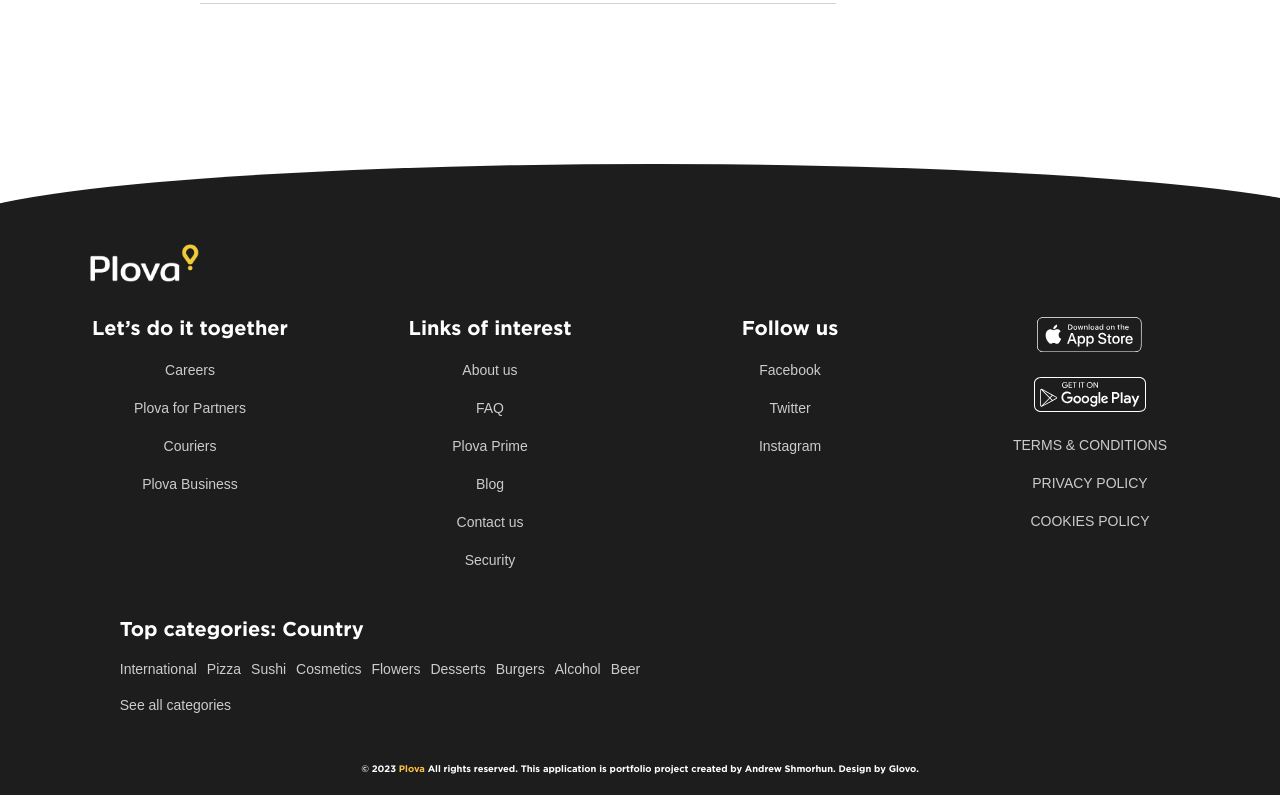
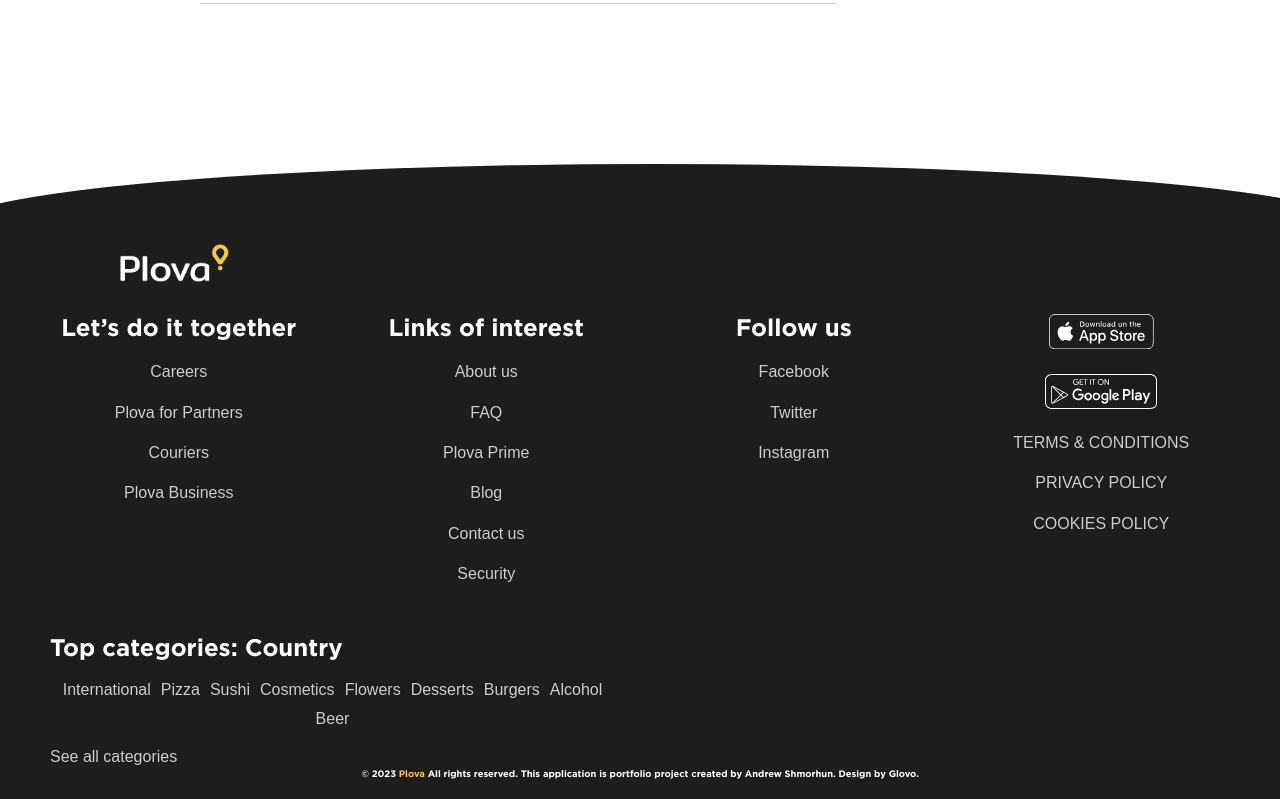
Before and after one commit to AndrewShmorhunGit/plova, a React (Create React App) app: page /order in a window 1280 px wide. Shown: the part 1357-2156 px from the top of the page. Built offline with nearby package versions, Linux system fonts and the light colour scheme; a web font is replaced by a local one.

Commit message:
Home Page adopt to 555px

```diff
--- a/src/components/FoodNearGallery.tsx
+++ b/src/components/FoodNearGallery.tsx
@@ -39,7 +39,7 @@
           </div>
         </div>
       ) : (
-        <section className="container gallery">
+        <section className="gallery">
           <div className="title">
             <span className="food-title">
               <div className="food-deco">Food</div> near you
@@ -100,7 +100,10 @@
   }
   .gallery {
     color: #212529;
-    padding: 4rem 0 8rem 0;
+    display: flex;
+    flex-direction: column;
+    align-items: center;
+    justify-content;
   }
 
   .decoration-swg {
@@ -213,8 +216,8 @@
   }
 
   .title {
-    padding: 7.8rem 0 4.8rem 8rem;
-    position: relative;
+    padding: 7rem 2rem;;
+
   }
 
   .food-title {
@@ -312,4 +315,25 @@
     // gap: 0.4rem;
     font-size: 1.6rem;
   }
+
+  @media (max-width: 1250px) {
+    .gallery-container {
+      grid-template-columns: repeat(2, 45rem);
+      grid-template-rows: repeat(6, 20rem);
+    }
+  }
+  @media (max-width: 1000px) {
+    .gallery-container {
+      grid-template-columns: repeat(1, 50rem);
+      grid-template-rows: repeat(12, 18rem);
+      row-gap: 6rem;
+    }
+  }
+
+  @media (max-width: 550px) {
+    .gallery-container {
+      grid-template-columns: repeat(1, 45rem);
+    }
+  }
+
 `;
--- a/src/components/Footer.tsx
+++ b/src/components/Footer.tsx
@@ -80,7 +80,9 @@
                   );
                 })}
               </div>
-              <p>See all categories</p>
+              <a href="#" className="link">
+                <p>See all categories</p>
+              </a>
             </div>
           </div>
         </div>
@@ -98,8 +100,9 @@
 
 const Wrapper = styled.main`
   .footer-container {
-    width: 110rem;
-    margin: 0 auto;
+    display: flex;
+    flex-direction: column;
+    padding: 0 5rem;
   }
 
   .app-footer {
@@ -112,20 +115,13 @@
     color: #ffc244;
   }
 
-  h3 {
-    font-size: 1.6rem;
-    color: #fff;
-    font-weight: 500;
-  }
-
   h2 {
-    font-size: 2rem;
+    font-size: 2.4rem;
     color: #fff;
   }
 
   p {
-    font-size: 1.4rem;
-    // text-transform: capitalize;
+    font-size: 1.6rem;
     color: #cccccc;
   }
 
@@ -138,17 +134,15 @@
     grid-template-columns: 1fr 1fr 1fr 1fr;
     grid-template-rows: 2fr 1fr;
     justify-items: center;
-    column-gap: 10rem;
+    column-gap: 5rem;
     row-gap: 5rem;
   }
 
   .footer-bottom {
-    padding-top: 2rem;
     color: #fff;
-    flex-direction: column;
-    gap: 1rem;
     font-weight: 200;
   }
+
   .links {
     display: flex;
     flex-direction: column;
@@ -168,7 +162,8 @@
 
   .footer-logo {
     width: 12rem;
-    padding: 0 0 3.2rem 0;
+    padding-bottom: 3.2rem;
+    margin-left: 7rem;
   }
 
   .language-picker {
@@ -177,7 +172,6 @@
   }
 
   .categories {
-    padding-left: 8rem;
     text-align: left;
     grid-column: 1/3;
     grid-row: 2/3;
@@ -185,6 +179,7 @@
 
   .country-links {
     display: flex;
+    flex-wrap: wrap;
     padding: 2rem 0rem;
     gap: 1rem;
   }
@@ -199,4 +194,32 @@
   .link:active {
     color: red;
   }
+
+  @media (max-width: 1200px) {
+    .footer-info {
+      column-gap: 3vw;
+      grid-template-columns: 1fr 1fr 1fr 1fr;
+      grid-template-rows: 2fr 1fr;
+    }
+  }
+
+  @media (max-width: 1100px) {
+    .footer-info {
+      column-gap: 1vw;
+      grid-template-columns: 1fr 1fr 1fr;
+      grid-template-rows: 1fr 1fr;
+    }
+  }
+
+  @media (max-width: 1000px) {
+    h2 {
+      font-size: 2rem;
+      color: #fff;
+    }
+
+    p {
+      font-size: 1.4rem;
+      color: #cccccc;
+    }
+  }
 `;
--- a/src/components/MainHeader.tsx
+++ b/src/components/MainHeader.tsx
@@ -1,7 +1,8 @@
 import styled from "styled-components";
 import headerLogo from "../logos/headerLogo.png";
+import headerMobileLogo from "../logos/glovo-logo-location.svg";
 import { FiSearch } from "react-icons/fi";
-import { Link } from "react-router-dom";
+// import { Link } from "react-router-dom";
 import React from "react";
 import { MainHeaderLocation, UserData } from "./index";
 
@@ -25,11 +26,20 @@
       <header className="nav-sticky">
         <div className="header-for-city-page">
           <div className="header-layout">
-            <Link to="/">
+            <img
+              src={headerMobileLogo}
+              alt="plova logo"
+              className="mobile-logo"
+            />
             <img src={headerLogo} alt="plova logo" className="logo" />
-            </Link>
-
             <div className="header-center">
+              <div className="location-center">
+                <MainHeaderLocation
+                  changeLocationModal={changeLocationModal}
+                  setChangeLocationModal={setChangeLocationModal}
+                />
+              </div>
+              <div className="search">
                 <label className="search-label">
                   <FiSearch />
                 </label>
@@ -46,11 +56,14 @@
                   />
                 </form>
               </div>
+            </div>
             <div className="header-right">
+              <div className="location-right">
                 <MainHeaderLocation
                   changeLocationModal={changeLocationModal}
                   setChangeLocationModal={setChangeLocationModal}
                 />
+              </div>
               {!null ? (
                 <button
                   className="btn-start"
@@ -86,19 +99,24 @@
   }
 
   .header-layout {
-    padding: 3rem 7.5%;
+    padding: 3rem 6vw;
     margin: 0 auto;
     display: flex;
     justify-content: space-between;
     align-items: center;
+    // transition: all 0.5s;
   }
 
   .logo {
     margin-top: -1.4rem;
-    width: 12rem;
+    width: 14rem;
   }
 
-  .header-center {
+  .mobile-logo {
+    display: none;
+  }
+
+  .search {
     height: 4.6rem;
     min-width: 42rem;
     background: #ffffff;
@@ -139,8 +157,8 @@
     overflow: hidden;
     text-overflow: ellipsis;
     border: none;
-    height: 100%;
-    width: 100%;
+    // height: 100%;
+    // width: 100%;
     font-size: 1.8rem;
     line-height: 1.4;
     font-weight: 300;
@@ -197,4 +215,60 @@
   .header-user-address-content-location-icon {
     min-width: 2rem;
   }
+
+  .location-center {
+    display: none;
+  }
+
+  @media (max-width: 1450px) {
+    // .header-right {
+    //   flex-direction: column;
+    //   gap: 1rem;
+    // }
+
+    .location-right {
+      display: none;
+    }
+
+    .location-center {
+      display: flex;
+    }
+
+    .search {
+      position: static;
+      top: 0;
+      left: 0;
+      transform: translate(0, 0);
+    }
+
+    .header-center {
+      display: flex;
+      flex-direction: column;
+      gap: 1rem;
+      justify-content: center;
+      align-items: center;
+    }
+  }
+
+  @media (max-width: 1100px) {
+    .header-center {
+      display: flex;
+      flex-direction: column;
+    }
+  }
+
+  @media (max-width: 900px) {
+    .search {
+      display: none;
+    }
+    .location-center {
+      display: none;
+    }
+  }
+
+  @media (max-width: 560px) {
+    .logo {
+      width: 10rem;
+    }
+  }
 `;
--- a/src/components/Partnership.tsx
+++ b/src/components/Partnership.tsx
@@ -25,19 +25,19 @@
       </div>
 
       <section className="cooperation">
-        <div className="container">
+        <div className="cooperation-container">
           <h2 className="center">Let’s do it together</h2>
           <div className="join center">
-            {cooperationData.map((item) => {
+            {cooperationData.map((item, index) => {
               return (
-                <div key={item.id} className="join-unit center">
+                <div key={item.id} className={`join-unit unit${index} center`}>
                   <img
                     src={item.image}
                     alt="working people"
                     className="cooperation-image center"
                   />
                   <h3 className="sub-title center">{item.theme}</h3>
-                  <p className="center">{item.text}</p>
+                  <p>{item.text}</p>
                   <a href={item.linkTo} className="btn-join btn center">
                     Join us
                   </a>
@@ -58,8 +58,8 @@
 };
 
 const Wrapper = styled.section`
-  .container {
-    padding: 2rem 0 5rem 0;
+  .cooperation-container {
+    padding: 3rem 4rem;
   }
 
   .cooperation {
@@ -113,8 +113,7 @@
 
   .wave {
     display: flex;
-    min-width: 100%;
-    max-width: 200%;
+    width: 100vw;
   }
 
   .transition-container {
@@ -124,12 +123,12 @@
 
   .transition {
     display: block;
-    width: 110%;
+    width: 100%;
     height: 12.5rem;
     background-color: #1d1d1d;
     border-top-left-radius: 50%;
     border-top-right-radius: 50%;
-    margin: 0rem -5rem -5rem -5rem;
+    margin: 0rem -5rem 0rem -5rem;
   }
 
   h2 {
@@ -151,4 +150,76 @@
     text-align: center;
     font-weight: 400;
   }
+
+  @media (max-width: 1300px) {
+    .join {
+      padding: 4rem 4rem;
+      display: grid;
+      grid-template-columns: repeat(2, 1fr);
+      grid-template-rows: repeat(1, 1fr);
+      row-gap: 4rem;
+      column-gap: 4rem;
+      padding-bottom: 0;
+    }
+
+    .unit2 {
+      display: flex;
+      flex-direction: column;
+      grid-column: 1/3;
+      grid-row: 2/3;
+      padding: 0 20rem;
+    }
+  }
+
+  @media (max-width: 900px) {
+    .join {
+      grid-template-columns: repeat(1, 1fr);
+      grid-template-rows: repeat(3, 1fr);
+      row-gap: 4rem;
+      padding: 0 25rem;
+    }
+
+    .unit0 {
+      display: flex;
+      flex-direction: column;
+      grid-column: 1;
+      grid-row: 1;
+      padding: 0 25rem;
+    }
+    .unit1 {
+      display: flex;
+      flex-direction: column;
+      grid-column: 1;
+      grid-row: 2;
+      padding: 0 25rem;
+    }
+    .unit2 {
+      display: flex;
+      flex-direction: column;
+      grid-column: 1;
+      grid-row: 3;
+      padding: 0 25rem;
+    }
+
+    .transition-container {
+      overflow: hidden;
+      width: 110vw;
+    }
+
+    .transition {
+      display: block;
+      width: 100%;
+      height: 12.5rem;
+      background-color: #1d1d1d;
+      border-top-left-radius: 50%;
+      border-top-right-radius: 50%;
+      margin: 0rem -5rem 0rem -5rem;
+    }
+  }
+
+  @media (max-width: 700px) {
+    h2 {
+      font-size: 3.6rem;
+    }
+  }
 `;
--- a/src/components/PopularNear.tsx
+++ b/src/components/PopularNear.tsx
@@ -3,7 +3,7 @@
 
 export const PopularNear = () => {
   return (
-    <Wrapper className="container">
+    <Wrapper className="center">
       <section className="popular">
         <div className="center">
           <img
@@ -12,9 +12,12 @@
             className="image"
           />
         </div>
-        <h1 className="title center">
-          Top Categories in <span>{` City`}</span>
-        </h1>
+        <div className="title-container">
+          <h1 className="title">
+            Top Categories in <br />
+            <span>{`Your City`}</span>
+          </h1>
+        </div>
         <div className="categories-popular-container center">
           {categories.map((item, index) => {
             const category = item;
@@ -32,12 +35,23 @@
 
 const Wrapper = styled.section`
   .popular {
+    display: flex;
+    flex-direction: column;
     min-hight: 20rem;
     padding: 4rem 8rem;
+    margin-bottom: 6rem;
+  }
+
+  .categories-popular-container {
+    flex-wrap: wrap;
   }
 
   span {
     color: red;
+  }
+
+  .title-container {
+    margin-bottom: 4rem;
   }
 
   .title {
@@ -45,12 +59,13 @@
     display: block;
     font-size: 4.4rem;
   }
+
   .link {
     background-color: #fff3da;
     color: #343434;
     text-align: center;
     text-decoration: none;
-    margin: 4rem 1rem;
+    margin: 1rem 1rem;
     padding-left: 1.6rem;
     padding-right: 1.6rem;
     height: 4.8rem;
@@ -74,4 +89,13 @@
     color: #343434;
     cursor: pointer;
   }
+
+  @media (max-width: 700px) {
+    .title-container {
+      // padding: 0 5rem;
+    }
+    .title {
+      font-size: 4rem;
+    }
+  }
 `;
--- a/src/index.css
+++ b/src/index.css
@@ -84,7 +84,6 @@
 .container {
   width: 126.75rem;
   margin: 0 auto;
-  max-width: var(--max-width);
 }
 
 .container-products {
```
Also changed, not shown: src/logos/glovo-logo-location.svg (added), src/logos/locationLogo.jpg (deleted). Lines whose indentation alone changed are shown as unchanged.
